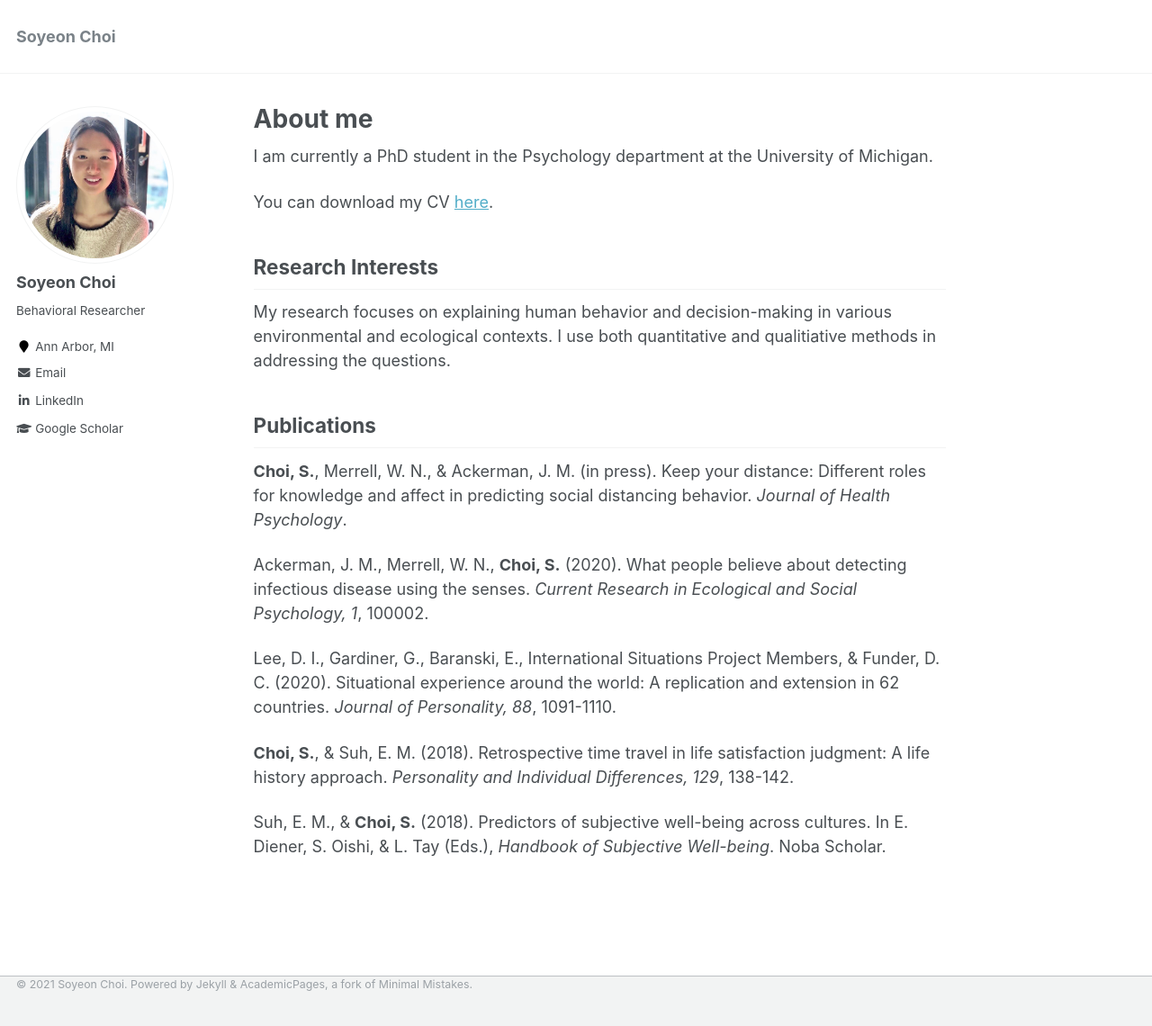
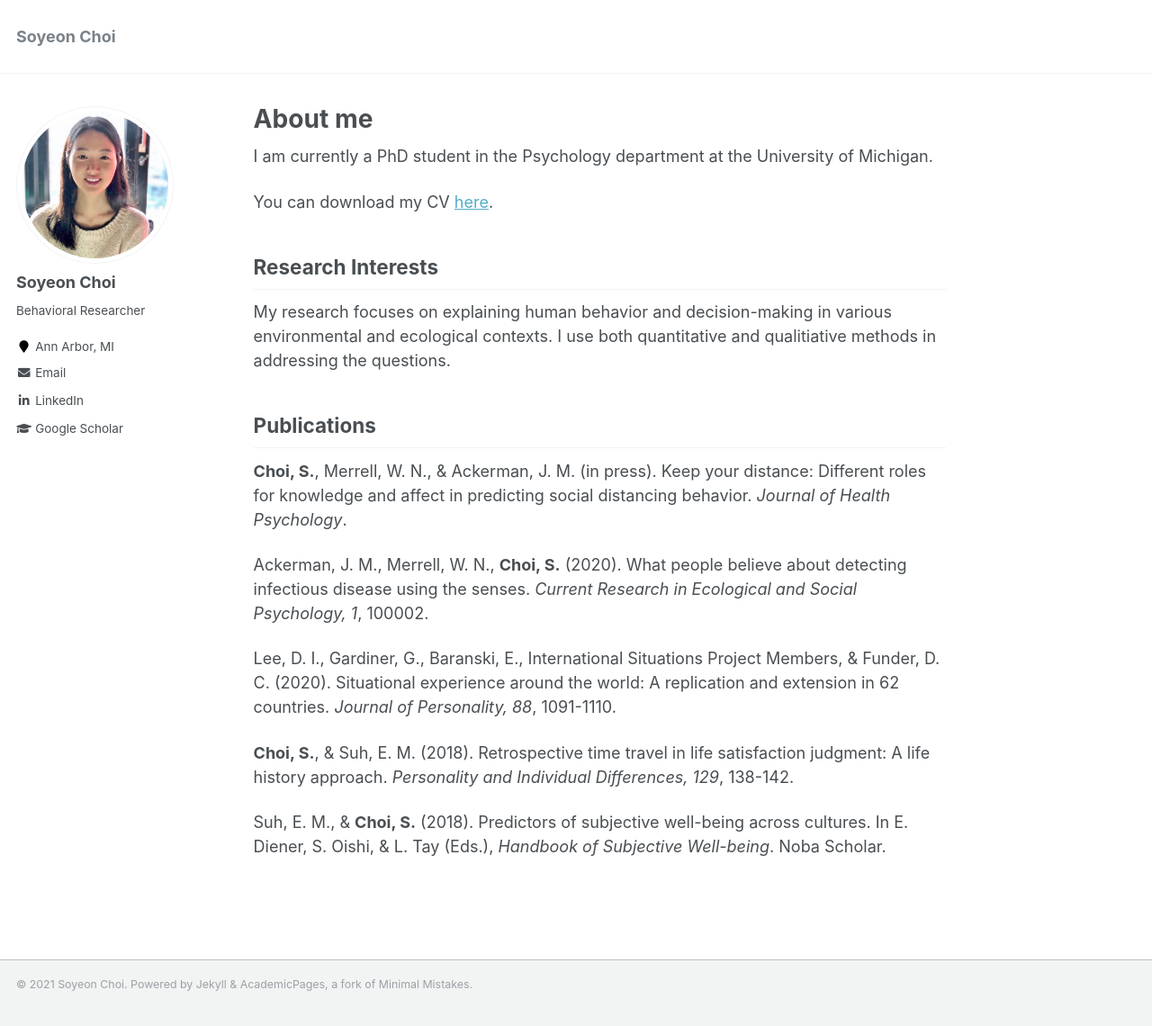
Before and after one commit to choi-soyeon/choi-soyeon.github.io, a Jekyll site: the page built from _pages/about.md, in a window 1280 px wide and 1140 px high. Shown: the whole window at 90% size. Built offline with Jekyll 4.4.1, drawn with Linux system fonts in a browser that asks for light colours.

Commit message:
Update _footer.scss

```diff
--- a/_sass/_footer.scss
+++ b/_sass/_footer.scss
@@ -27,7 +27,7 @@
     @include clearfix;
     margin-left: auto;
     margin-right: auto;
-    margin-top: 0em;
+    margin-top: 1em;
     max-width: 100%;
     padding: 0 1em 2em;
 
```
